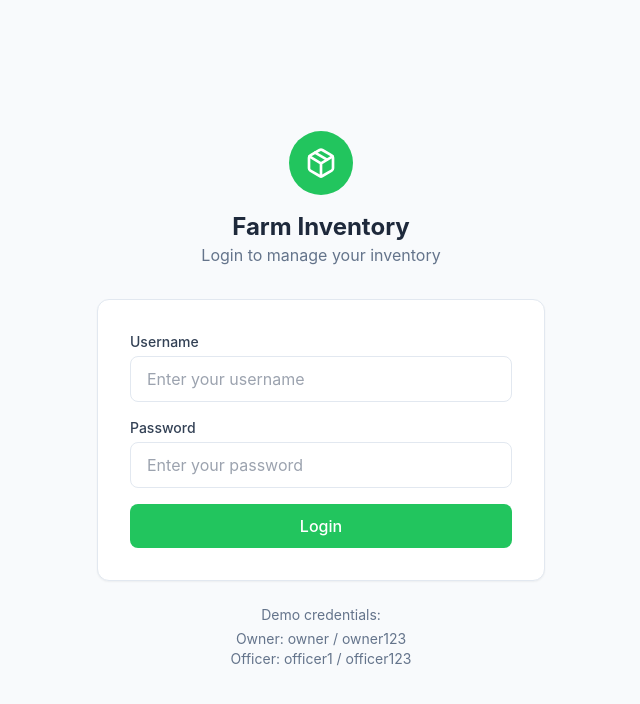
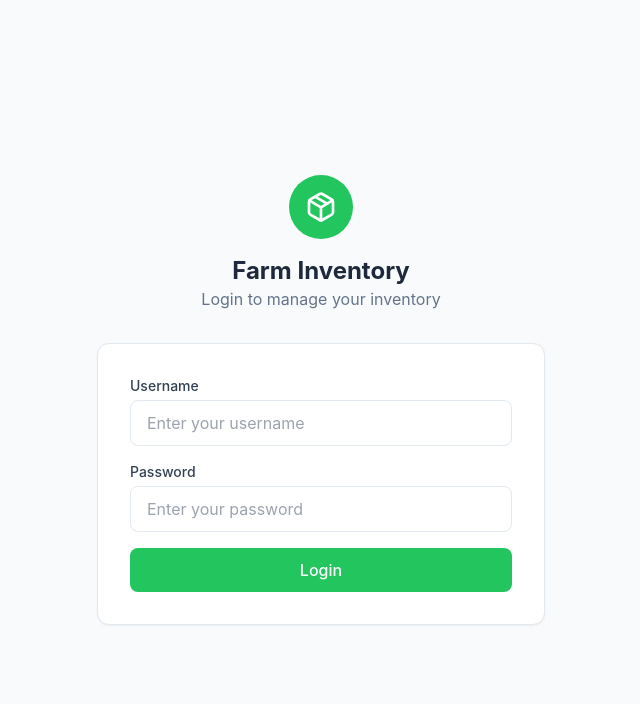
Before and after one commit to fikriilyas/farm-inventory, a React (Vite) app in the folder client/: page /login in a window 1280 px wide. Shown: the top 704 px of the page, without its empty margins (319-959 px from the left). Built offline with nearby package versions, Linux system fonts and the light colour scheme; no server answers.

Commit message:
fix: remove demo credentials from login page

```diff
--- a/client/src/pages/Login.jsx
+++ b/client/src/pages/Login.jsx
@@ -105,13 +105,6 @@ function Login() {
             </button>
           </form>
         </div>
-
-        {/* Demo credentials */}
-        <div className="mt-6 text-center text-sm text-slate-500">
-          <p className="mb-1">Demo credentials:</p>
-          <p>Owner: owner / owner123</p>
-          <p>Officer: officer1 / officer123</p>
-        </div>
       </div>
     </div>
   )
```
